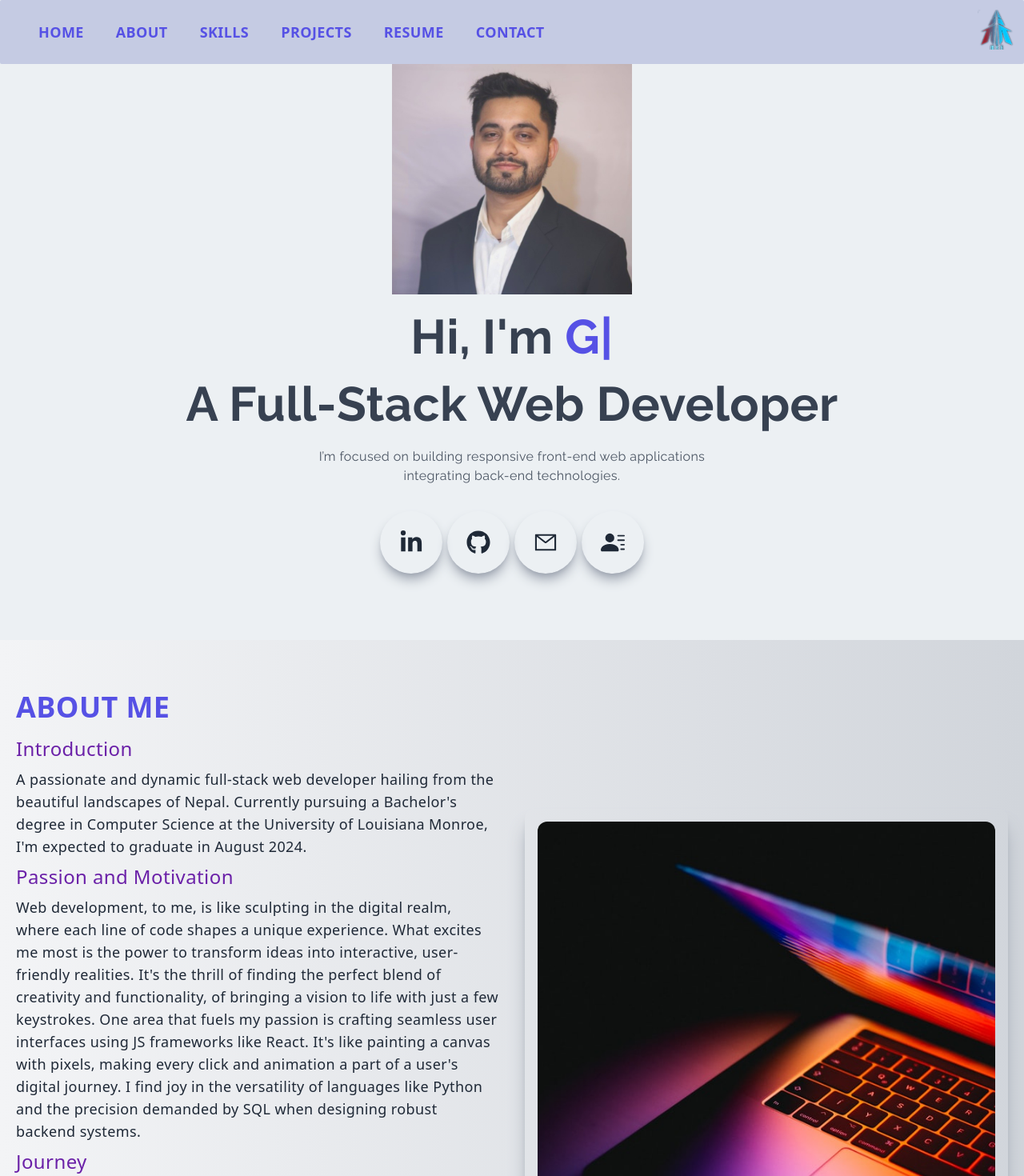
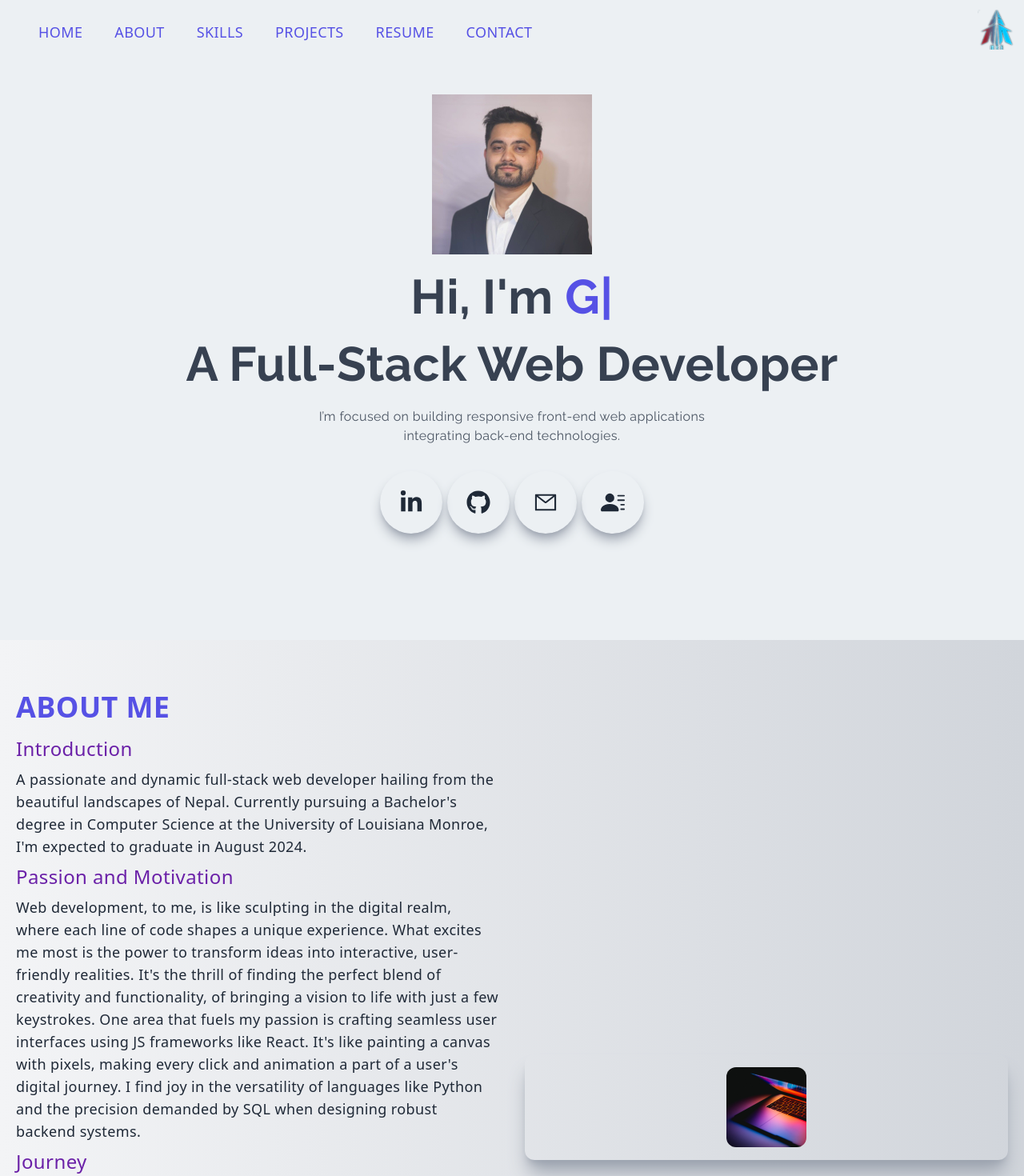
Before and after one commit to koirala8/Mahendra_Portfolio, a Next.js app: page / in a window 1280 px wide. Shown: the top 1470 px of the page at 80% size. Built offline with nearby package versions, Linux system fonts and the light colour scheme.

Commit message:
Debuging program for deployment error in Vercel

```diff
--- a/components/About.jsx
+++ b/components/About.jsx
@@ -1,7 +1,6 @@
 import React from 'react';
 import Image from 'next/image';
 import Link from 'next/link';
-import AboutImg from '../public/assets/about.jpg';
 
 const About = () => {
   return (
@@ -29,7 +28,13 @@ const About = () => {
           </p>
         </div>
         <div className='flex items-center justify-center w-full h-auto p-4 m-auto duration-300 ease-in shadow-xl shadow-gray-400 rounded-xl hover:scale-105'>
-          <Image src={AboutImg} className='rounded-xl' alt='Profile' />
+          <Image
+          src='/assets/about.jpg'
+          className='rounded-xl'
+          alt='Profile'
+          width='100'
+          height='100'
+          />
         </div>
       </div>
     </div>
--- a/components/Contact.jsx
+++ b/components/Contact.jsx
@@ -5,7 +5,6 @@ import { AiOutlineMail } from 'react-icons/ai';
 import { BsFillPersonLinesFill } from 'react-icons/bs';
 import { FaGithub, FaLinkedinIn } from 'react-icons/fa';
 import { HiOutlineChevronDoubleUp } from 'react-icons/hi';
-import ContactImg from '/public/assets/contact.jpg';
 
 const Contact = () => {
   return (
@@ -21,8 +20,10 @@ const Contact = () => {
               <div>
                 <Image
                   className='duration-300 ease-in rounded-xl hover:scale-105'
-                  src={ContactImg}
+                  src='/assets/contact.jpg'
                   alt='/'
+                  width='200'
+                  height='200'
                 />
               </div>
               <div>
--- a/components/Main.jsx
+++ b/components/Main.jsx
@@ -9,15 +9,15 @@ import { TypeAnimation } from 'react-type-animation';
 const Main = () => {
   return (
     <div id='home' className='w-full h-screen text-center'>
-      <div className='max-w-[1240px] w-full h-full mx-auto p-2 flex justify-center items-center'>
+      <div className='max-w-[1240px] w-full h-full mx-auto p-2 flex flex-col justify-center items-center'>
         <div>
-            <Image
+          <Image
                 src="/assets/projects/Profile.jpg"
                 alt="Profile"
-                width='300'
-                height='300'
+                width='200'
+                height='200'
+                className='mt-5'
               />
-
           <h1 className='py-4 text-gray-700'>
             Hi, I'm <span className='text-[#5651e5]'>
               <TypeAnimation
--- a/components/Navbar.jsx
+++ b/components/Navbar.jsx
@@ -4,31 +4,30 @@ import React, { useState, useEffect } from 'react';
 import { AiOutlineClose, AiOutlineMail, AiOutlineMenu } from 'react-icons/ai';
 import { FaGithub, FaLinkedinIn } from 'react-icons/fa';
 import { BsFillPersonLinesFill } from 'react-icons/bs';
-// import { useRouter } from 'next/router';
-import NavLogo from '/public/assets/navLogo.png'
+import { useRouter } from 'next/router';
 
 const Navbar = () => {
   const [nav, setNav] = useState(false);
   const [shadow, setShadow] = useState(false);
   const [navBg, setNavBg] = useState('#C5CBE3');
   const [linkColor, setLinkColor] = useState('#1f2937');
-  // const [position, setPosition] = useState('fixed')
-  // const router = useRouter();
+  const [position, setPosition] = useState('fixed')
+  const router = useRouter();
 
-  // useEffect(() => {
-  //   if (
-  //     router.asPath === '/property' ||
-  //     router.asPath === '/crypto' ||
-  //     router.asPath === '/netflix' ||
-  //     router.asPath === '/twitch'
-  //   ) {
-  //     setNavBg('transparent');
-  //     setLinkColor('#ecf0f3');
-  //   } else {
-  //     setNavBg('#ecf0f3');
-  //     setLinkColor('#1f2937');
-  //   }
-  // }, [router]);
+  useEffect(() => {
+     if (
+       router.asPath === '/property' ||
+       router.asPath === '/crypto' ||
+       router.asPath === '/netflix' ||
+       router.asPath === '/twitch'
+     ) {
+       setNavBg('transparent');
+       setLinkColor('#ecf0f3');
+     } else {
+       setNavBg('#ecf0f3');
+       setLinkColor('#1f2937');
+     }
+   }, [router]);
 
   const handleNav = () => {
     setNav(!nav);
@@ -58,22 +57,22 @@ const Navbar = () => {
 
         <div>
           <ul style={{ color: `${linkColor}` }} className='hidden md:flex'>
-            <li className='ml-10 font-semibold font-sans text-lg uppercase duration-300 ease-in hover:text-purple-800 hover:scale-110 text-[#5651e5]'>
+            <li className='ml-10 font-sans text-lg uppercase duration-300 ease-in hover:text-purple-800 hover:scale-110 text-[#5651e5]'>
               <Link href='/'>Home</Link>
             </li>
-            <li className='ml-10 font-semibold font-sans text-lg uppercase duration-300 ease-in hover:text-purple-800 hover:scale-110 text-[#5651e5]'>
+            <li className='ml-10 font-sans text-lg uppercase duration-300 ease-in hover:text-purple-800 hover:scale-110 text-[#5651e5]'>
               <Link href='/#about'>About</Link>
             </li>
-            <li className='ml-10 font-sans font-semibold text-lg uppercase duration-300 ease-in hover:text-purple-800 hover:scale-110 text-[#5651e5]'>
+            <li className='ml-10 font-sans text-lg uppercase duration-300 ease-in hover:text-purple-800 hover:scale-110 text-[#5651e5]'>
               <Link href='/#skills'>Skills</Link>
             </li>
-            <li className='ml-10 font-semibold font-sans text-lg uppercase duration-300 ease-in hover:text-purple-800 hover:scale-110 text-[#5651e5]'>
+            <li className='ml-10 font-sans text-lg uppercase duration-300 ease-in hover:text-purple-800 hover:scale-110 text-[#5651e5]'>
               <Link href='/#projects'>Projects</Link>
             </li>
-            <li className='ml-10 font-semibold font-sans text-lg uppercase duration-300 ease-in hover:text-purple-800 hover:scale-110 text-[#5651e5]'>
+            <li className='ml-10 font-sans text-lg uppercase duration-300 ease-in hover:text-purple-800 hover:scale-110 text-[#5651e5]'>
               <Link href='/resume'>Resume</Link>
             </li>
-            <li className='ml-10 font-semibold font-sans text-lg uppercase duration-300 ease-in hover:text-purple-800 hover:scale-110 text-[#5651e5]'>
+            <li className='ml-10 font-sans text-lg uppercase duration-300 ease-in hover:text-purple-800 hover:scale-110 text-[#5651e5]'>
               <Link href='/#contact'>Contact</Link>
             </li>
           </ul>
@@ -90,7 +89,7 @@ const Navbar = () => {
         <Link href='/'>
           <a>
             <Image
-              src={NavLogo}
+              src='/assets/navLogo.png'
               alt='/'
               width='50'
               height='50'
@@ -127,7 +126,7 @@ const Navbar = () => {
               <Link href='/'>
                 <a>
                   <Image
-                    src={NavLogo}
+                    src='/assets/navLogo.png'
                     width='35'
                     height='35'
                     alt='/'
--- a/package.json
+++ b/package.json
@@ -11,7 +11,7 @@
   "dependencies": {
     "firebase": "^9.8.3",
     "gh-pages": "^4.0.0",
-    "next": "12.1.6",
+    "next": "^12.1.6",
     "react": "18.1.0",
     "react-dom": "18.1.0",
     "react-icons": "^4.3.1",
```
Also changed, not shown: components/Skills.jsx (+8 -16 lines), 2 other files (tests, documents, lock files or other folders).
